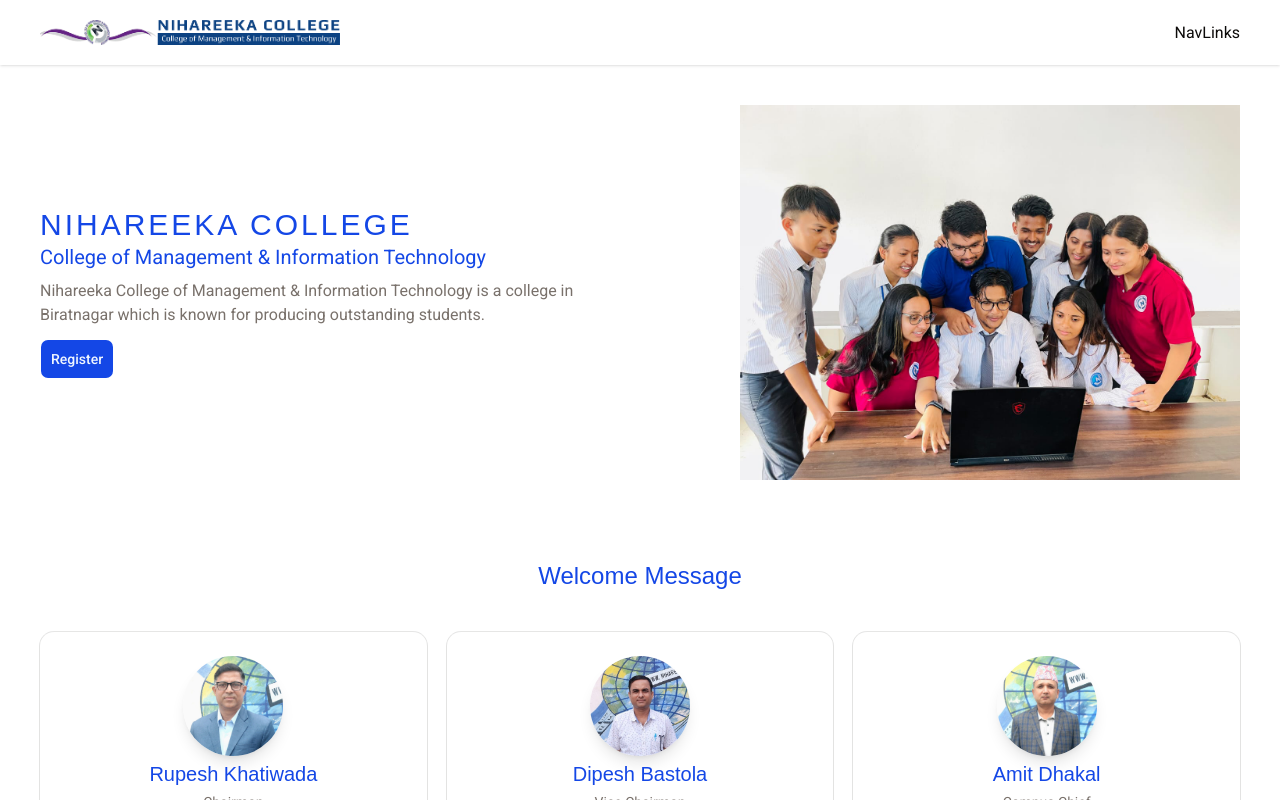
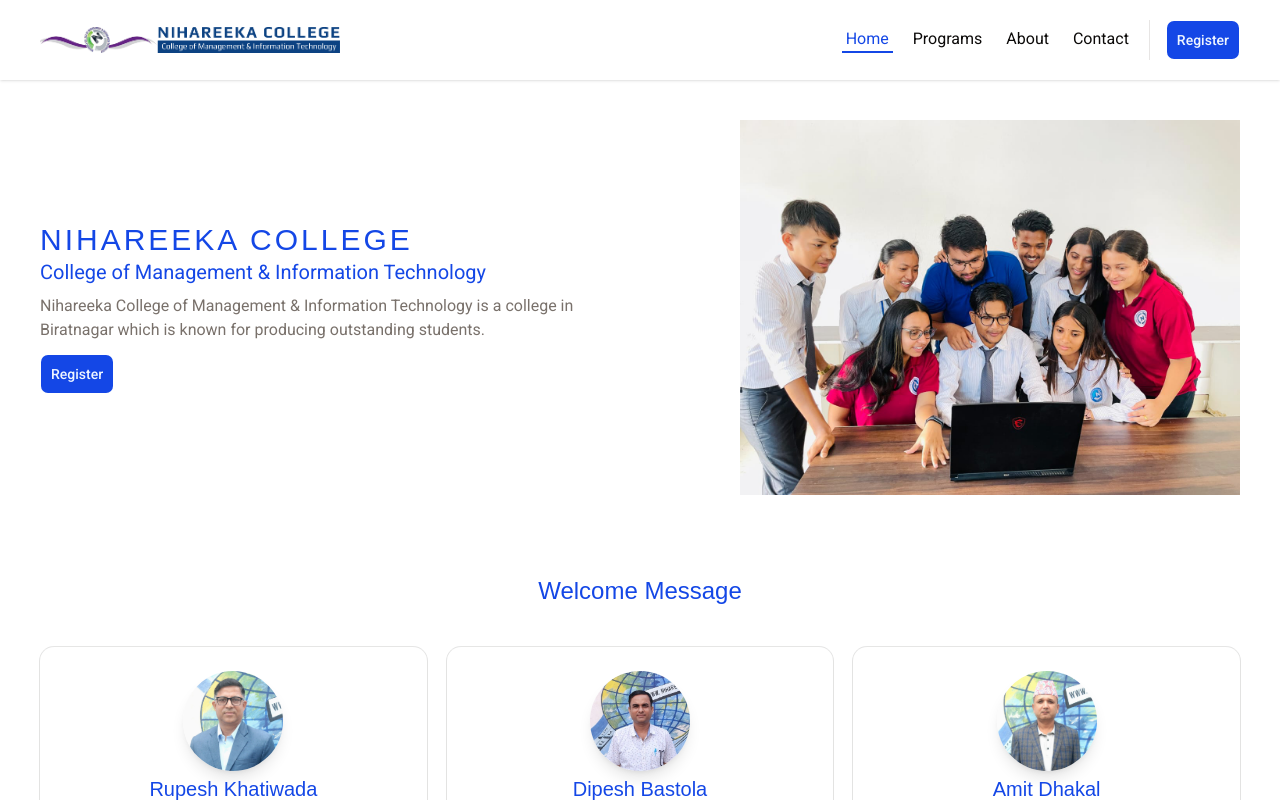
Before and after one commit to suyogpoudel/nihareeka-redesign, a Next.js app: page / in a window 1280 px wide. Shown: the top 800 px of the page. Built offline with nearby package versions, Linux system fonts and the light colour scheme; a web font is replaced by a local one.

Commit message:
improved the navbar and made it responsive

```diff
--- a/app/page.tsx
+++ b/app/page.tsx
@@ -5,6 +5,7 @@
 import Testimonials from "@/components/home/testimonials";
 import { Button } from "@/components/ui/button";
 import Link from "next/link";
+import RegisterButton from "@/components/register-button";
 
 const Home = () => {
   return (
@@ -24,12 +25,7 @@
             college in Biratnagar which is known for producing outstanding
             students.
           </p>
-          <Button
-            asChild
-            size={"lg"}
-          >
-            <Link href="/register">Register</Link>
-          </Button>
+          <RegisterButton />
         </div>
 
         <Image
--- a/components/nav-links.tsx
+++ b/components/nav-links.tsx
@@ -1,20 +1,113 @@
+"use client";
+import Link from "next/link";
+import { useState } from "react";
+import { Separator } from "./ui/separator";
+import RegisterButton from "./register-button";
+import { usePathname } from "next/navigation";
+import { MenuIcon, XIcon } from "lucide-react";
+import { motion, AnimatePresence } from "motion/react";
+
 const links = [
-  { title: "Home", href: "/" },
+  {
+    title: "Home",
+    href: "/",
+  },
   {
     title: "Programs",
-    dropdown: [
-      { title: "BCA", href: "/bca" },
-      { title: "Bsc. CSIT", href: "/csit" },
-      { title: "BIM", href: "/bim" },
-      { title: "BHM", href: "/bhm" },
-      { title: "BBS", href: "/bbs" },
-      { title: "MBS", href: "/mbs" },
-    ],
+    href: "/programs",
+  },
+  {
+    title: "About",
+    href: "/about",
+  },
+  {
+    title: "Contact",
+    href: "/contact",
   },
 ];
 
 const NavLinks = () => {
-  return <div>NavLinks</div>;
+  const [isOpen, setIsOpen] = useState(false);
+  const pathname = usePathname();
+
+  const renderLinks = () =>
+    links.map((link) => (
+      <li
+        key={link.href}
+        className={`hover:text-primary text-foreground transition-colors duration-150 px-1 ${
+          pathname === link.href ? "border-b-2 border-primary text-primary" : ""
+        }`}
+      >
+        <Link
+          href={link.href}
+          onClick={() => setIsOpen(false)}
+        >
+          {link.title}
+        </Link>
+      </li>
+    ));
+
+  return (
+    <div>
+      {/* Desktop Nav */}
+      <div className="gap-4 items-center hidden md:flex">
+        <ul className="flex gap-4">{renderLinks()}</ul>
+        <Separator orientation="vertical" />
+        <RegisterButton />
+      </div>
+
+      {/* Mobile Nav */}
+      <div className="md:hidden">
+        <motion.button
+          whileTap={{
+            scale: 0.85,
+            transition: {
+              duration: 0.3,
+              ease: "easeInOut",
+            },
+          }}
+          whileHover={{
+            scale: 1.15,
+            transition: {
+              duration: 0.3,
+              ease: "easeInOut",
+            },
+          }}
+          className="relative z-50"
+          onClick={() => setIsOpen(!isOpen)}
+        >
+          {isOpen ? <XIcon /> : <MenuIcon />}
+        </motion.button>
+
+        <AnimatePresence>
+          {isOpen && (
+            <>
+              <motion.div
+                initial={{ opacity: 0 }}
+                animate={{ opacity: 1 }}
+                exit={{ opacity: 0 }}
+                transition={{ duration: 0.3 }}
+                className="fixed inset-0 bg-black/50 z-30 backdrop-blur-sm"
+                onClick={() => setIsOpen(false)}
+              />
+              <motion.div
+                initial={{ x: "100%" }}
+                animate={{ x: 0 }}
+                exit={{ x: "100%" }}
+                transition={{ duration: 0.3, ease: "easeInOut" }}
+                className="fixed top-0 right-0 bg-card h-full w-[75%] flex flex-col gap-10 justify-center items-center z-40 shadow-2xl px-5"
+              >
+                <ul className="flex flex-col gap-10 items-center justify-center">
+                  {renderLinks()}
+                </ul>
+                <RegisterButton />
+              </motion.div>
+            </>
+          )}
+        </AnimatePresence>
+      </div>
+    </div>
+  );
 };
 
 export default NavLinks;
--- a/components/navbar.tsx
+++ b/components/navbar.tsx
@@ -1,12 +1,11 @@
 import Link from "next/link";
-import { Button } from "./ui/button";
-import NavLinks from "./nav-links";
 import Logo from "@/public/assets/logo.png";
 import Image from "next/image";
+import NavLinks from "./nav-links";
 
 const Navbar = () => {
   return (
-    <nav className="w-full bg-card shadow-sm flex justify-between items-center px-10 py-5">
+    <nav className="w-full bg-card shadow-sm flex justify-between items-center px-6 py-5 md:px-10">
       <Link
         href="/"
         className="hover:opacity-80 transition-opacity duration-200"
--- /dev/null
+++ b/components/register-button.tsx
@@ -0,0 +1,16 @@
+import React from "react";
+import { Button } from "./ui/button";
+import Link from "next/link";
+
+const RegisterButton = () => {
+  return (
+    <Button
+      asChild
+      size={"lg"}
+    >
+      <Link href="/register">Register</Link>
+    </Button>
+  );
+};
+
+export default RegisterButton;
```
